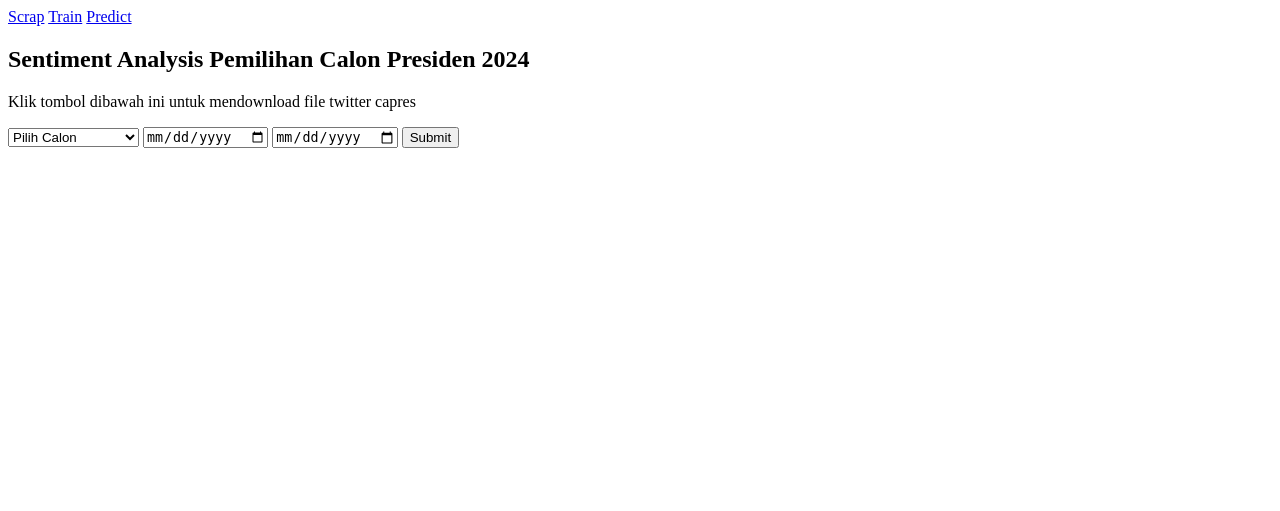
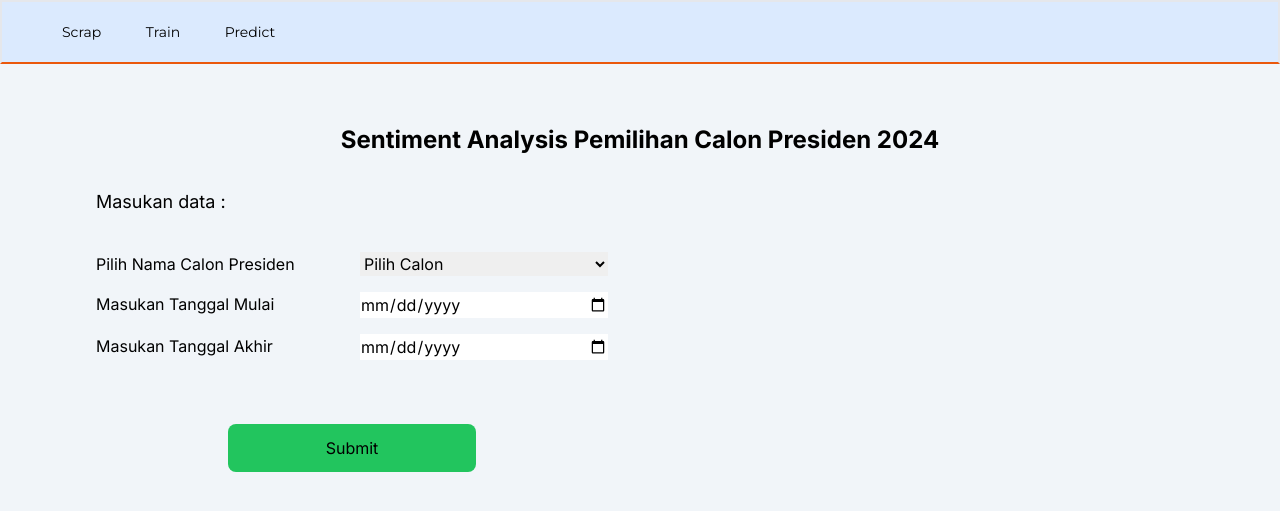
Before and after one commit to FnsAja/Skripsi, a Flask app: page /scrap in a window 1280 px wide. Shown: the top 511 px of the page. Run offline with Flask 3, Linux system fonts and the light colour scheme.

Commit message:
Implementasi Tampilan Get data

```diff
--- a/Aplikasi Skripsi/App/Flask/static/output/style.css
+++ b/Aplikasi Skripsi/App/Flask/static/output/style.css
@@ -1,4 +1,6 @@
 @import url('https://fonts.googleapis.com/css2?family=Montserrat&display=swap');
+
+@import url('https://fonts.googleapis.com/css2?family=Inter:wght@400;700&display=swap');
 
 /*
 ! tailwindcss v3.2.7 | MIT License | https://tailwindcss.com
@@ -423,7 +425,8 @@ video {
 
 body{
   --tw-bg-opacity: 1;
-  background-color: rgb(203 213 225 / var(--tw-bg-opacity));
+  background-color: rgb(241 245 249 / var(--tw-bg-opacity));
+  font-family: 'Inter', sans-serif;
 }
 
 *, ::before, ::after{
@@ -533,83 +536,232 @@ a{
   font-family: 'Montserrat', sans-serif;
 }
 
-.ml-32{
-  margin-left: 8rem;
+.relative{
+  position: relative;
 }
 
-.flex{
-  display: flex;
+.col-span-2{
+  grid-column: span 2 / span 2;
+}
+
+.col-start-2{
+  grid-column-start: 2;
+}
+
+.row-start-5{
+  grid-row-start: 5;
+}
+
+.row-start-7{
+  grid-row-start: 7;
+}
+
+.my-4{
+  margin-top: 1rem;
+  margin-bottom: 1rem;
+}
+
+.my-5{
+  margin-top: 1.25rem;
+  margin-bottom: 1.25rem;
+}
+
+.my-3{
+  margin-top: 0.75rem;
+  margin-bottom: 0.75rem;
+}
+
+.mb-10{
+  margin-bottom: 2.5rem;
+}
+
+.mb-5{
+  margin-bottom: 1.25rem;
+}
+
+.mb-3{
+  margin-bottom: 0.75rem;
+}
+
+.table{
+  display: table;
 }
 
 .grid{
   display: grid;
 }
 
-.h-96{
-  height: 24rem;
+.max-w-lg{
+  max-width: 32rem;
 }
 
-.grow{
-  flex-grow: 1;
+.grid-flow-row{
+  grid-auto-flow: row;
 }
 
-.grow-0{
-  flex-grow: 0;
+.grid-flow-col{
+  grid-auto-flow: column;
 }
 
-.content-center{
-  align-content: center;
+.grid-cols-2{
+  grid-template-columns: repeat(2, minmax(0, 1fr));
 }
 
-.border{
-  border-width: 1px;
+.grid-cols-4{
+  grid-template-columns: repeat(4, minmax(0, 1fr));
 }
 
-.border-black{
-  --tw-border-opacity: 1;
-  border-color: rgb(0 0 0 / var(--tw-border-opacity));
+.grid-rows-3{
+  grid-template-rows: repeat(3, minmax(0, 1fr));
 }
 
-.bg-slate-300{
-  --tw-bg-opacity: 1;
-  background-color: rgb(203 213 225 / var(--tw-bg-opacity));
+.content-start{
+  align-content: flex-start;
 }
 
-.bg-no-repeat{
-  background-repeat: no-repeat;
+.content-end{
+  align-content: flex-end;
+}
+
+.gap-4{
+  gap: 1rem;
+}
+
+.rounded-md{
+  border-radius: 0.375rem;
+}
+
+.rounded-lg{
+  border-radius: 0.5rem;
+}
+
+.border-2{
+  border-width: 2px;
+}
+
+.border-b-orange-600{
+  --tw-border-opacity: 1;
+  border-bottom-color: rgb(234 88 12 / var(--tw-border-opacity));
+}
+
+.bg-blue-100{
+  --tw-bg-opacity: 1;
+  background-color: rgb(219 234 254 / var(--tw-bg-opacity));
+}
+
+.bg-blue-700{
+  --tw-bg-opacity: 1;
+  background-color: rgb(29 78 216 / var(--tw-bg-opacity));
+}
+
+.bg-green-700{
+  --tw-bg-opacity: 1;
+  background-color: rgb(21 128 61 / var(--tw-bg-opacity));
+}
+
+.bg-green-400{
+  --tw-bg-opacity: 1;
+  background-color: rgb(74 222 128 / var(--tw-bg-opacity));
+}
+
+.bg-green-500{
+  --tw-bg-opacity: 1;
+  background-color: rgb(34 197 94 / var(--tw-bg-opacity));
+}
+
+.px-10{
+  padding-left: 2.5rem;
+  padding-right: 2.5rem;
+}
+
+.px-24{
+  padding-left: 6rem;
+  padding-right: 6rem;
+}
+
+.px-3{
+  padding-left: 0.75rem;
+  padding-right: 0.75rem;
+}
+
+.py-0{
+  padding-top: 0px;
+  padding-bottom: 0px;
+}
+
+.py-2{
+  padding-top: 0.5rem;
+  padding-bottom: 0.5rem;
+}
+
+.py-5{
+  padding-top: 1.25rem;
+  padding-bottom: 1.25rem;
+}
+
+.py-4{
+  padding-top: 1rem;
+  padding-bottom: 1rem;
+}
+
+.px-2{
+  padding-left: 0.5rem;
+  padding-right: 0.5rem;
+}
+
+.py-3{
+  padding-top: 0.75rem;
+  padding-bottom: 0.75rem;
+}
+
+.pb-8{
+  padding-bottom: 2rem;
 }
 
 .text-center{
   text-align: center;
 }
 
-.text-4xl{
-  font-size: 2.25rem;
-  line-height: 2.5rem;
+.align-baseline{
+  vertical-align: baseline;
+}
+
+.text-2xl{
+  font-size: 1.5rem;
+  line-height: 2rem;
+}
+
+.text-sm{
+  font-size: 0.875rem;
+  line-height: 1.25rem;
+}
+
+.text-lg{
+  font-size: 1.125rem;
+  line-height: 1.75rem;
 }
 
 .font-bold{
   font-weight: 700;
 }
 
-.text-teal-300{
-  --tw-text-opacity: 1;
-  color: rgb(94 234 212 / var(--tw-text-opacity));
+.font-semibold{
+  font-weight: 600;
 }
 
-.opacity-90{
-  opacity: 0.9;
+.normal-case{
+  text-transform: none;
 }
 
-.list{
+.hover\:cursor-pointer:hover{
   cursor: pointer;
 }
 
-.list:hover{
-  --tw-text-opacity: 1;
-  color: rgb(239 68 68 / var(--tw-text-opacity));
+.hover\:font-bold:hover{
+  font-weight: 700;
 }
 
-.header {
-  font-family: 'Montserrat', sans-serif;
+.hover\:text-black:hover{
+  --tw-text-opacity: 1;
+  color: rgb(0 0 0 / var(--tw-text-opacity));
 }
--- a/Aplikasi Skripsi/App/Flask/tailwind.config.js
+++ b/Aplikasi Skripsi/App/Flask/tailwind.config.js
@@ -2,9 +2,7 @@
 module.exports = {
   content: ['./templates/*.html'],
   theme: {
-    extend: {
-
-    },
+    extend: {},
   },
   plugins: [],
 }
--- a/Aplikasi Skripsi/App/Flask/templates/component/header.html
+++ b/Aplikasi Skripsi/App/Flask/templates/component/header.html
@@ -6,6 +6,6 @@
     <meta name="viewport" content="width=device-width, initial-scale=1.0">
     <title>Sentiment Analysis - {{ judul }}</title>
     <link rel="stylesheet" href="../static/output/datatables.min.css">
-    <!-- <script src="../static/tailwind.config.js"></script>
-    <link rel="stylesheet" href="../static/output/style.css"> -->
+    <script src="../static/tailwind.config.js"></script>
+    <link rel="stylesheet" href="../static/output/style.css">
 </head>
--- a/Aplikasi Skripsi/App/Flask/templates/component/navbar.html
+++ b/Aplikasi Skripsi/App/Flask/templates/component/navbar.html
@@ -1,3 +1,5 @@
-<a href="/scrap">Scrap</a>
-<a href="/train">Train</a>
-<a href="/predict">Predict</a>
+<div class="navbar bg-base-100">
+    <a class="btn btn-ghost normal-case text-xl" href="/scrap">Scrap</a>
+    <a class="btn btn-ghost normal-case text-xl" href="/train">Train</a>
+    <a class="btn btn-ghost normal-case text-xl" href="/predict">Predict</a>
+</div>
--- a/Aplikasi Skripsi/App/Flask/templates/get_data.html
+++ b/Aplikasi Skripsi/App/Flask/templates/get_data.html
@@ -2,23 +2,34 @@
     {% include "component/header.html" %}
 {% endwith %}
     <body>
+        <div class="navbar">
+            <div class="px-10 py-0 mb-10 bg-blue-100 border-2 border-b-orange-600">
+                <a class="btn normal-case text-sm rounded-md px-3 py-2 hover:text-black hover:font-bold" href="/scrap">Scrap</a>
+                <a class="btn normal-case text-sm rounded-md px-3 py-2 hover:text-black hover:font-bold" href="/train">Train</a>
+                <a class="btn normal-case text-sm rounded-md px-3 py-2 hover:text-black hover:font-bold" href="/predict">Predict</a>
+            </div>
+        </div>
 
-        {% include "component/navbar.html" %}
+        <div class="content px-24 py-5">
+            <h2 class="normal-case text-2xl font-bold text-center pb-8">Sentiment Analysis Pemilihan Calon Presiden 2024</h2>
 
-        <h2>Sentiment Analysis Pemilihan Calon Presiden 2024</h2>
-
-        <p>Klik tombol dibawah ini untuk mendownload file twitter capres</p>
+            <p class="normal-case text-lg mb-5">Masukan data : </p>
 
             <form action="/scrap" method="post">
-            <select name="name">
+                <div class="form-input py-4 grid grid-flow-row grid-cols-4 gap-4 max-w-lg">
+                    <label for="name" class="col-span-2">Pilih Nama Calon Presiden &nbsp;</label>
+                    <select name="name" class="col-span-2">
                         <option value="">Pilih Calon</option>
                         <option value="Ganjar Pranowo">Ganjar Pranowo</option>
                         <option value="Anies Baswedan">Anies Baswedan</option>
                         <option value="Prabowo Subianto">Prabowo Subianto</option>
                     </select>
-            <input type="date" name="start">
-            <input type="date" name="end">
-            <input type="submit">
+                    <label for="start" class="col-span-2">Masukan Tanggal Mulai &nbsp;&nbsp;</label>
+                    <input type="date" name="start" class="col-span-2">
+                    <label for="end" class="col-span-2">Masukan Tanggal Akhir &nbsp;&nbsp;</label>
+                    <input type="date" name="end" class="col-span-2">
+                    <input type="submit" class="btn hover:cursor-pointer bg-green-500 px-2 py-3 rounded-lg col-span-2 col-start-2 row-start-7">
+                </div>
             </form>
 
             {% with messages = get_flashed_messages() %}
@@ -28,5 +39,7 @@
                     {% endfor %}
                 {% endif %}
             {% endwith %}
+        </div>
+
     </body>
 </html>
--- a/Aplikasi Skripsi/Function/lib/NLP_bahasa_resources/combined_stop_words.txt
+++ b/Aplikasi Skripsi/Function/lib/NLP_bahasa_resources/combined_stop_words.txt
@@ -60,7 +60,6 @@ bila
 bisa
 boleh
 bolehlah
-bukan
 bukanlah
 bulan
 cara
@@ -413,7 +412,6 @@ itu
 itulah
 ingin
 inginkan
-jangan
 kalau
 kali
 kamu
```
Also changed, not shown: Aplikasi Skripsi/App/Flask/static/style.css (+3 -9 lines). Lines whose indentation alone changed are shown as unchanged.
